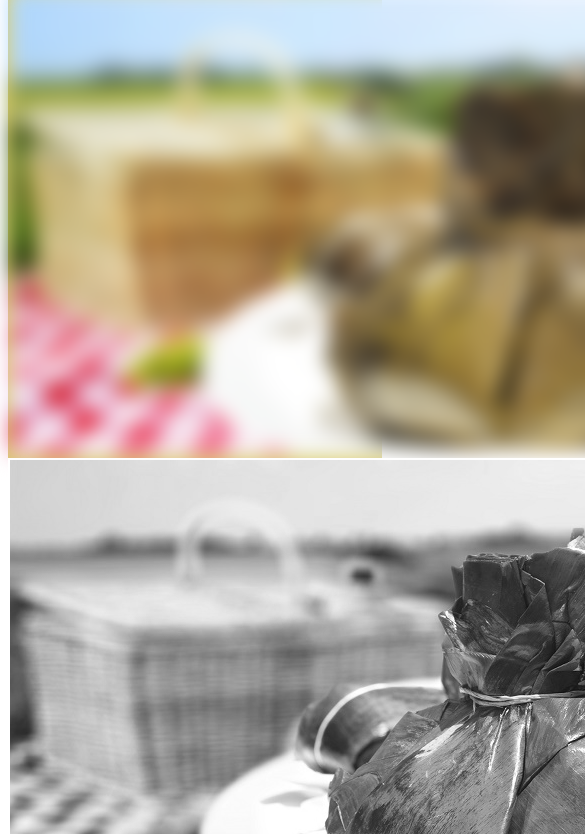
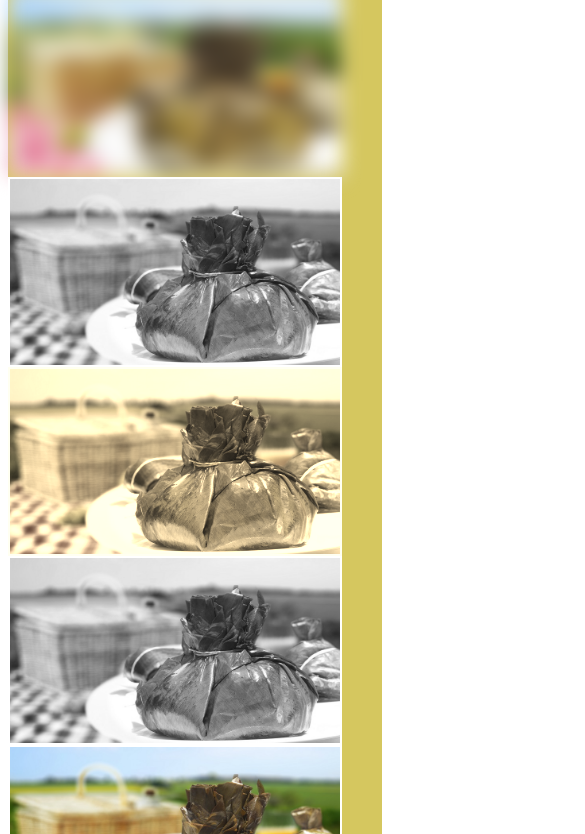
Before and after one commit to wfcortes/PoyectoFinal, a plain HTML site: page paisajes.html in a window 390 px wide. Shown: the part 100-934 px from the top of the page, 585 px wide, since content can reach past the window. Drawn offline with Linux system fonts and the light colour scheme.

Commit message:
v.1 imagenes adaptativas

```diff
--- a/css/estilos.css
+++ b/css/estilos.css
@@ -144,27 +144,22 @@ div[class*="de"] h1{
 	}
 }
 @media all and (max-width: 420px) {
+	div > img {
+		max-width:80%;
+		justify-content: space-between;
+	}
 	.principal{
 		width: 100%;
 		order: 1;
 	}
-	.principal img{
-    height: 60%;
-	}
-	.imagen1{
+    .imagen1{
 		width: 100%;
 		order: 2;
-	}
-	.imagen1 img{
-		height: 60%;
 	}
     .imagen2{
 		width: 100%;
 		order: 3;
 	}
-	.imagen2 img{
-		height: 60%;
-    }
     .pie{
 		width: 100%;
 		order: 4;
--- a/css/paisajes.css
+++ b/css/paisajes.css
@@ -123,6 +123,10 @@ div[class*="de"] h1{
 }
 /*AJUSTE A 420px*/
 @media all and (max-width: 420px) {
+div > img {
+	    max-width: 330px;
+	    height: auto;
+	}
 .principal1 {
 flex-flow: column;
 height: auto;
@@ -131,22 +135,13 @@ height: auto;
 		width: 100%;
 		order: 1;
 	}
-.imagen1 img{
-		height: 40%;
-	}
 .imagen2{
 		width: 100%;
 		order: 2;
 	}
-.imagen2 img{
-		height: 40%;
-	}
 .imagen3{
 		width: 100%;
 		order: 3;
-	}
-.imagen3 img{
-		height: 40%;
 	}
 .principal2{
 flex-flow: column;
@@ -156,22 +151,13 @@ height: auto;
 		width: 100%;
 		order: 4;
 	}
-.imagen4 img{
-		height: 40%;
-	}
 .imagen5{
 		width: 100%;
 		order: 5;
 	}
-.imagen5 img{
-		height: 40%;
-	}
 .imagen6{
 		width: 100%;
 		order: 6;
-	}
-.imagen6 img{
-		height: 40%;
 	}
 .pie{
 	width: 100%;
--- a/css/retratos.css
+++ b/css/retratos.css
@@ -123,6 +123,10 @@ div[class*="de"] h1{
 }
 /*AJUSTE A 420px*/
 @media all and (max-width: 420px) {
+div > img {
+	    max-width: 330px;
+	    height: auto;
+	}
 .principal1 {
 flex-flow: column;
 height: auto;
@@ -131,22 +135,13 @@ height: auto;
 		width: 100%;
 		order: 1;
 	}
-.imagen1 img{
-		height: 40%;
-	}
 .imagen2{
 		width: 100%;
 		order: 2;
 	}
-.imagen2 img{
-		height: 40%;
-	}
 .imagen3{
 		width: 100%;
 		order: 3;
-	}
-.imagen3 img{
-		height: 40%;
 	}
 .principal2{
 flex-flow: column;
@@ -156,22 +151,13 @@ height: auto;
 		width: 100%;
 		order: 4;
 	}
-.imagen4 img{
-		height: 40%;
-	}
 .imagen5{
 		width: 100%;
 		order: 5;
 	}
-.imagen5 img{
-		height: 40%;
-	}
 .imagen6{
 		width: 100%;
 		order: 6;
-	}
-.imagen6 img{
-		height: 40%;
 	}
 .pie{
 	width: 100%;
```
Also changed, not shown: github_url.txt (added), 1 other file.
